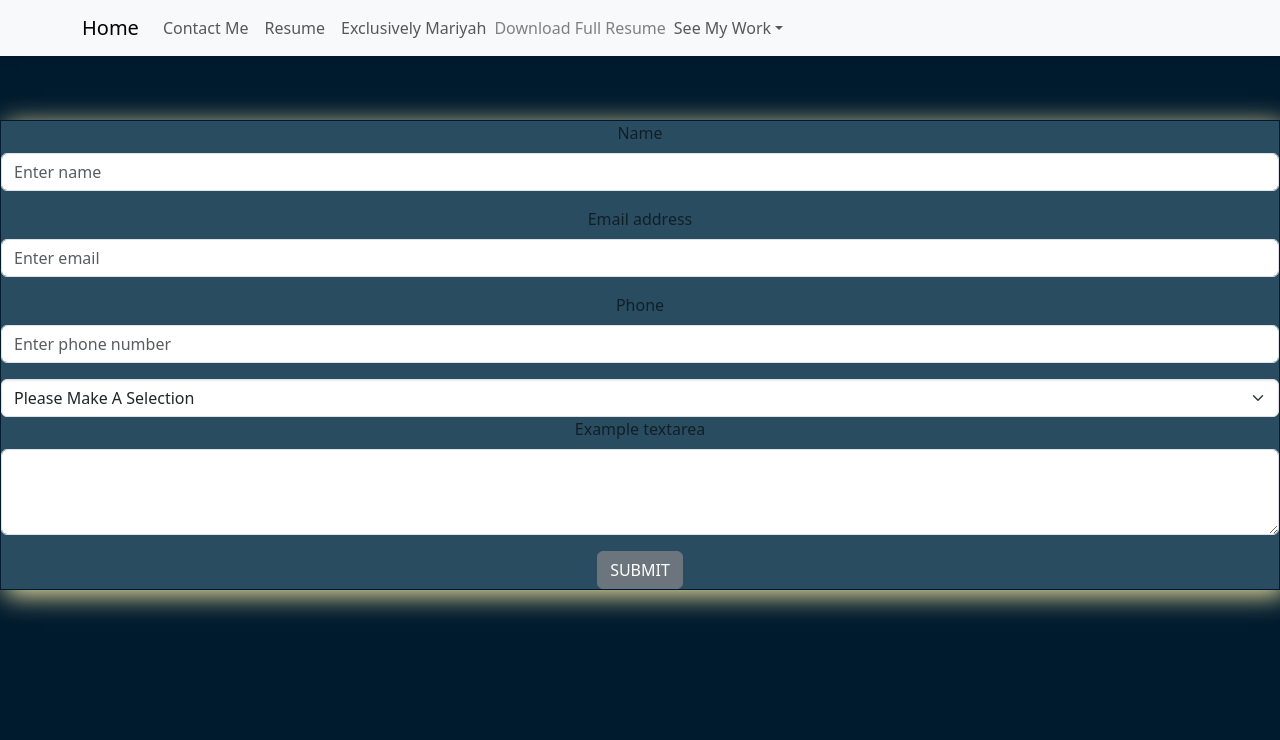
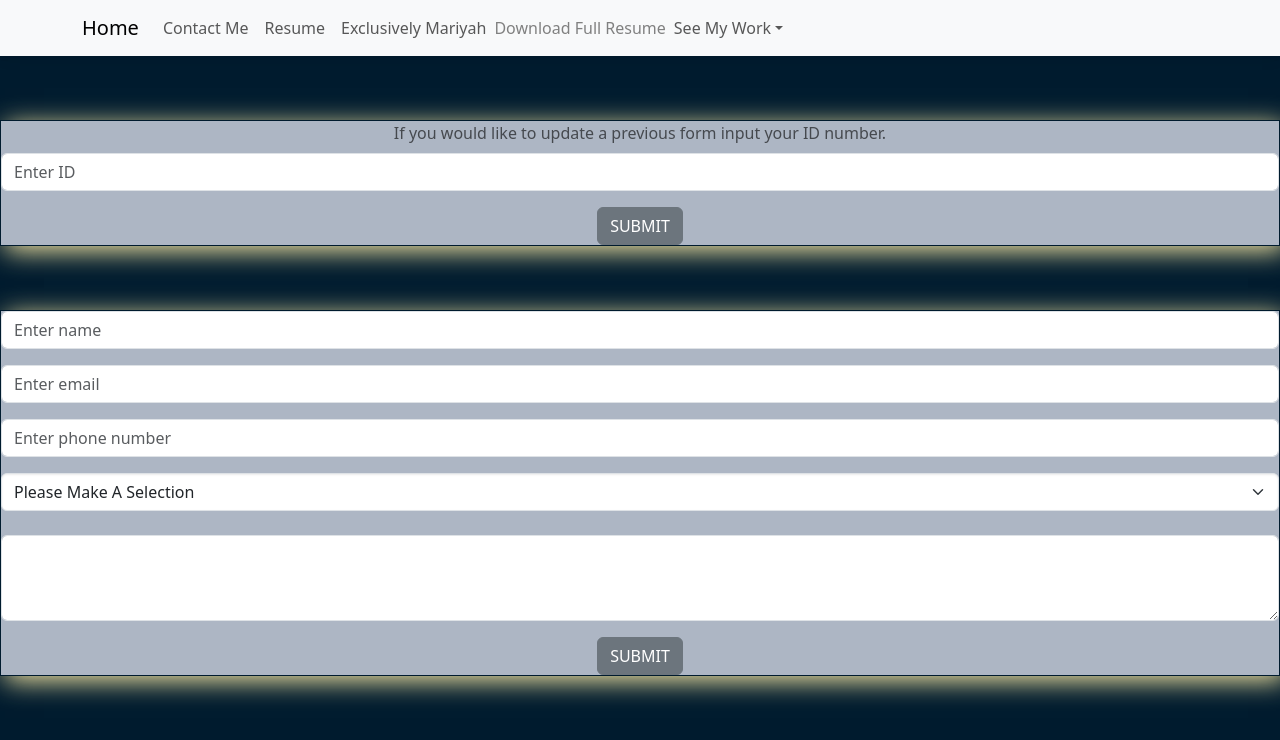
Before and after one commit to MariyahW/CapStone, a React (Vite) app in the folder site/: page /contact in a window 1280 px wide. Shown: the top 740 px of the page. Built offline with nearby package versions, Linux system fonts and the light colour scheme.

Commit message:
Updated form

```diff
--- a/site/src/index.css
+++ b/site/src/index.css
@@ -70,7 +70,7 @@ html body{
 .form{
   margin-top: 5%;
 
-  background-color:#294C60;
+  background-color:#ADB6C4;
   border: #001B2E 1px ridge;
   box-shadow: #f7e8a4 5px 5px 25px;
 }
--- a/site/src/pages/Contact.jsx
+++ b/site/src/pages/Contact.jsx
@@ -1,26 +1,42 @@
 import React from "react";
 import Form from "react-bootstrap/Form";
 import Button from 'react-bootstrap/Button';
-
+import {
+  MDBInput,
+  MDBCheckbox,
+  MDBBtn
+} from 'mdb-react-ui-kit';
 
 
 export default function Contact() {
   return (
-    <div className="form">
-      <Form.Group className="mb-3" controlId="formGroupEmail">
-        <Form.Label>Name</Form.Label>
-        <Form.Control type="text" placeholder="Enter name" required />
+    <>
+
+
+
+    <div className="form" id="toUpdate"><Form.Group className="mb-3" controlId="formGroupEmail">
+        <Form.Label>If you would like to update a previous form input your ID number.</Form.Label>
+        <Form.Control type="text" id="objectID" placeholder="Enter ID" required/>
+      </Form.Group>
+      <Button variant="secondary" size="md"type="submit">
+        Submit
+      </Button>
+      </div>
+    <div className="form" id="formAdd">
+      <Form.Group className="mb-3" controlId="formGroupText">
+        {/* <Form.Label>Name</Form.Label> */}
+        <Form.Control type="text" placeholder="Enter name" id="name1" required />
       </Form.Group>
       <Form.Group className="mb-3" controlId="formGroupEmail" required>
-        <Form.Label>Email address</Form.Label>
-        <Form.Control type="email" placeholder="Enter email" />
+        {/* <Form.Label>Email address</Form.Label> */}
+        <Form.Control id="email" type="email" placeholder="Enter email" />
       </Form.Group>
       <Form.Group className="mb-3" controlId="formGroupEmail">
-        <Form.Label>Phone</Form.Label>
-        <Form.Control type="tel" placeholder="Enter phone number" required />
+        {/* <Form.Label>Phone</Form.Label> */}
+        <Form.Control id="phone" type="tel" placeholder="Enter phone number" required />
       </Form.Group>
 
-      <Form.Select aria-label="Default select example" required>
+      <Form.Select id="contactReason" aria-label="Default select example" required>
         <option selected disabled>
           Please Make A Selection
         </option>
@@ -29,8 +45,8 @@ export default function Contact() {
         <option value="other">Other</option>
       </Form.Select>
       <Form.Group className="mb-3" controlId="exampleForm.ControlTextarea1">
-        <Form.Label>Example textarea</Form.Label>
-        <Form.Control as="textarea" rows={3} />
+      <Form.Label>  </Form.Label>
+        <Form.Control id="otherText" as="textarea" rows={3} />
       </Form.Group>
 
       <Button variant="secondary" size="md"type="submit">
@@ -38,5 +54,6 @@ export default function Contact() {
       </Button>
 
     </div>
+    </>
   );
 }
```
Also changed, not shown: 1 other file (tests, documents, lock files or other folders).
